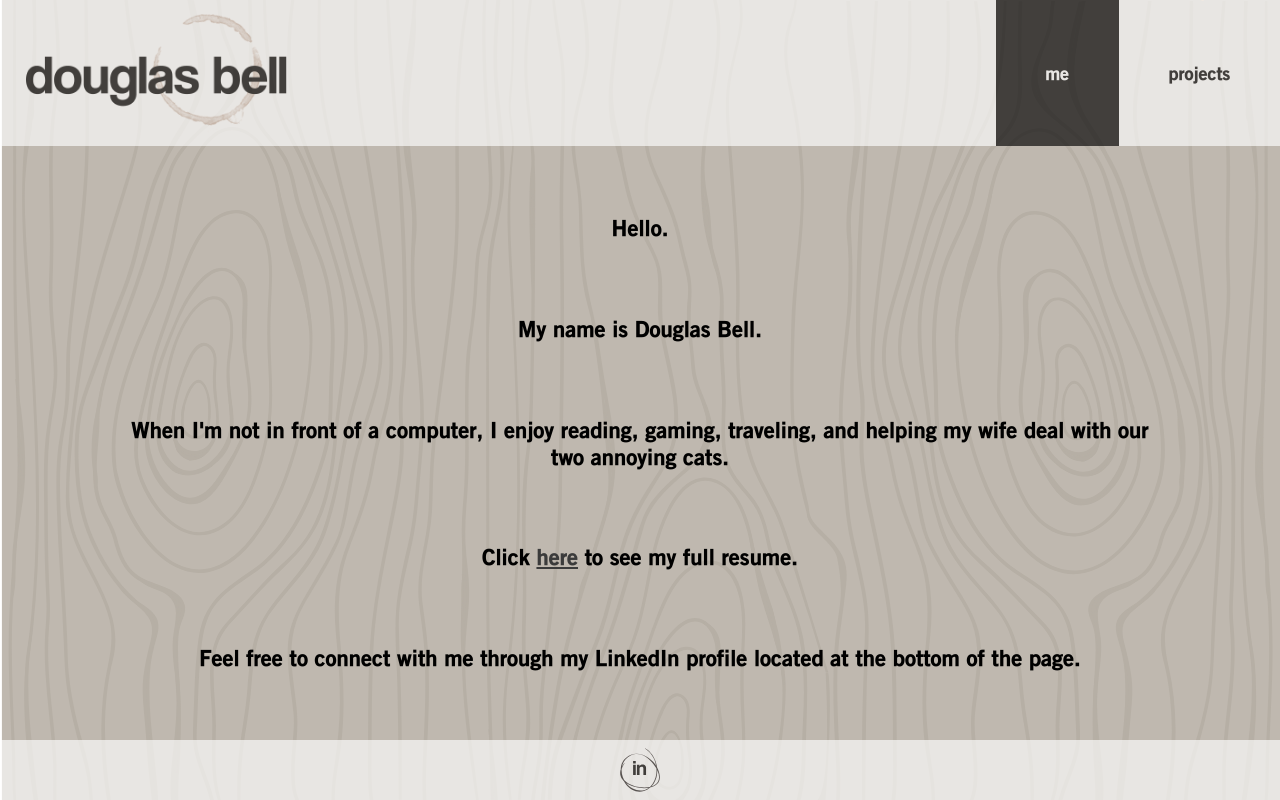
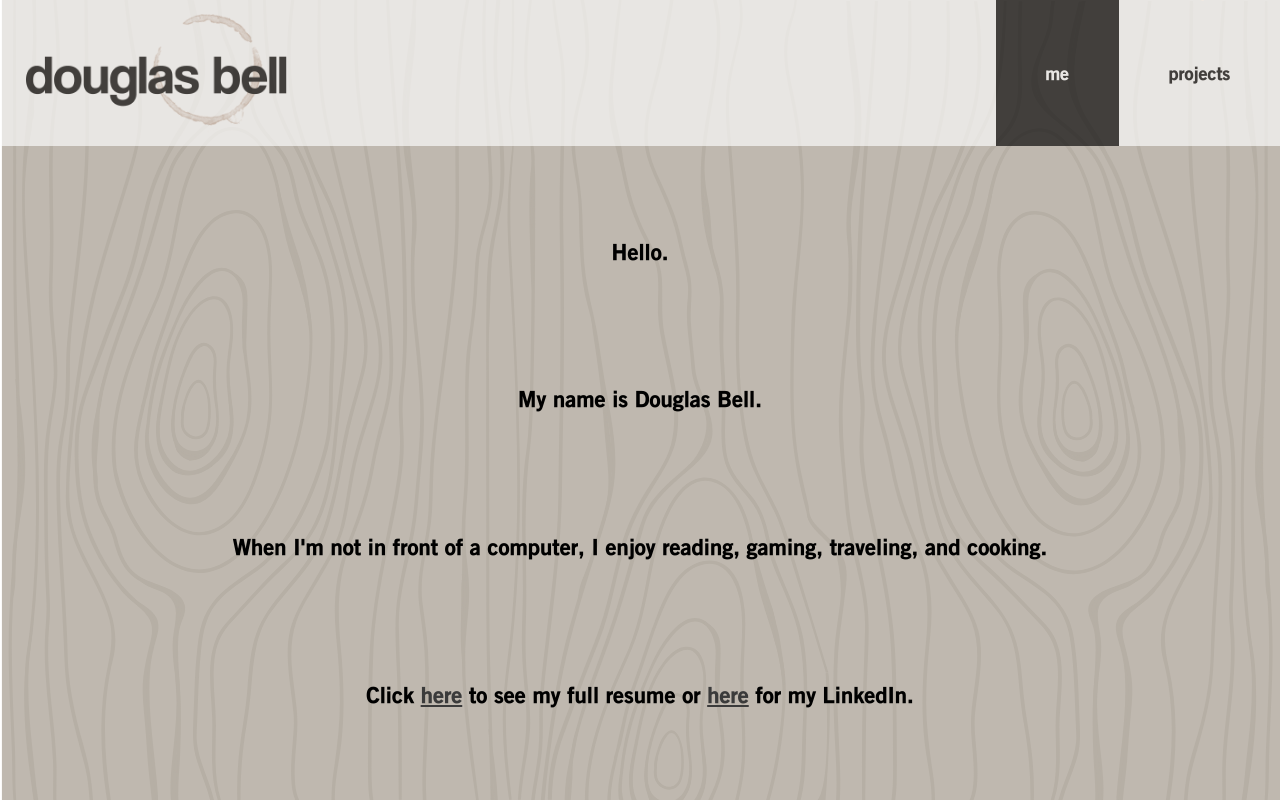
Before and after one commit to dmbell/dmbell.github.io, a plain HTML site: page index.html in a window 1280 px wide. Both pictures are taken after a click on the item "me". Drawn offline with nearby package versions, Linux system fonts and the light colour scheme.

Commit message:
Update resume and add link to LinkedIn.

```diff
--- a/index.html
+++ b/index.html
@@ -32,9 +32,10 @@
 
 				<div id="dmb-cont-bio">
 					<p>Hello.</p><p>My name is Douglas Bell.</p>
-					<p>When I'm not in front of a computer, I enjoy reading, gaming, traveling, and helping my wife deal with our two annoying cats.
-					<p>Click <a href="dbresume.pdf" target="_blank" class="dmb-link">here</a> to see my full resume.</p>
-                    <p>Feel free to connect with me through my LinkedIn profile located at the bottom of the page.</p>
+                    <p>When I'm not in front of a computer, I enjoy reading, gaming, traveling, and cooking.</p>
+					<p>Click <a href="dbresume.pdf" target="_blank" class="dmb-link">here</a> to see my full resume
+                        or <a href="https://www.linkedin.com/in/douglasmbell" target="_blank" class="dmb-link">here</a> for my LinkedIn.</p>
+
 				</div>
 
 				<div id="dmb-cont-projects">
@@ -68,9 +69,10 @@
 
 			</div>
 
-			<!-- Footer -->
+			<!-- Footer
 			<footer class="dmb-footer">
 				<a href="https://www.linkedin.com/in/douglasmbell" target="_blank"><img src="images/linkedin-icon.svg" height="60px" width="60px"/></a>
 			</footer>
+			-->
 	</body>
 </html>
```
Also changed, not shown: 1 other file.
